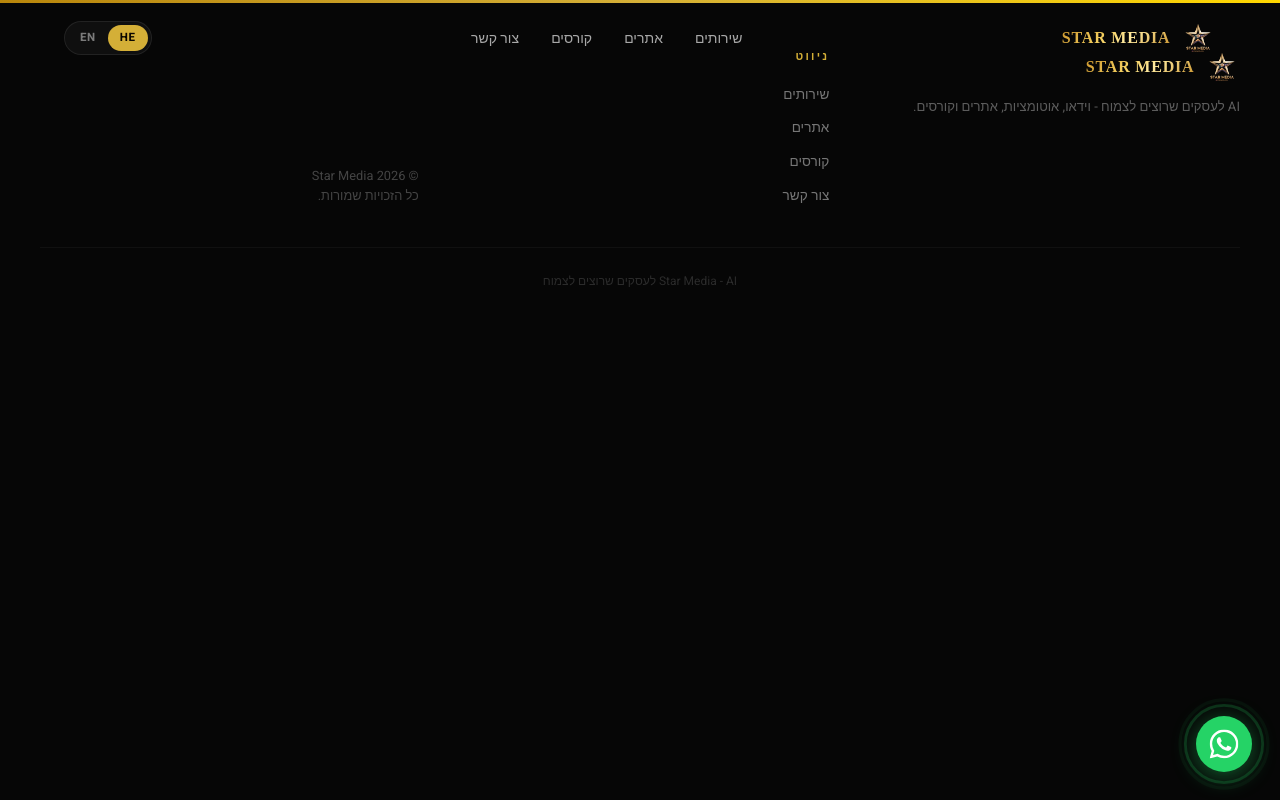
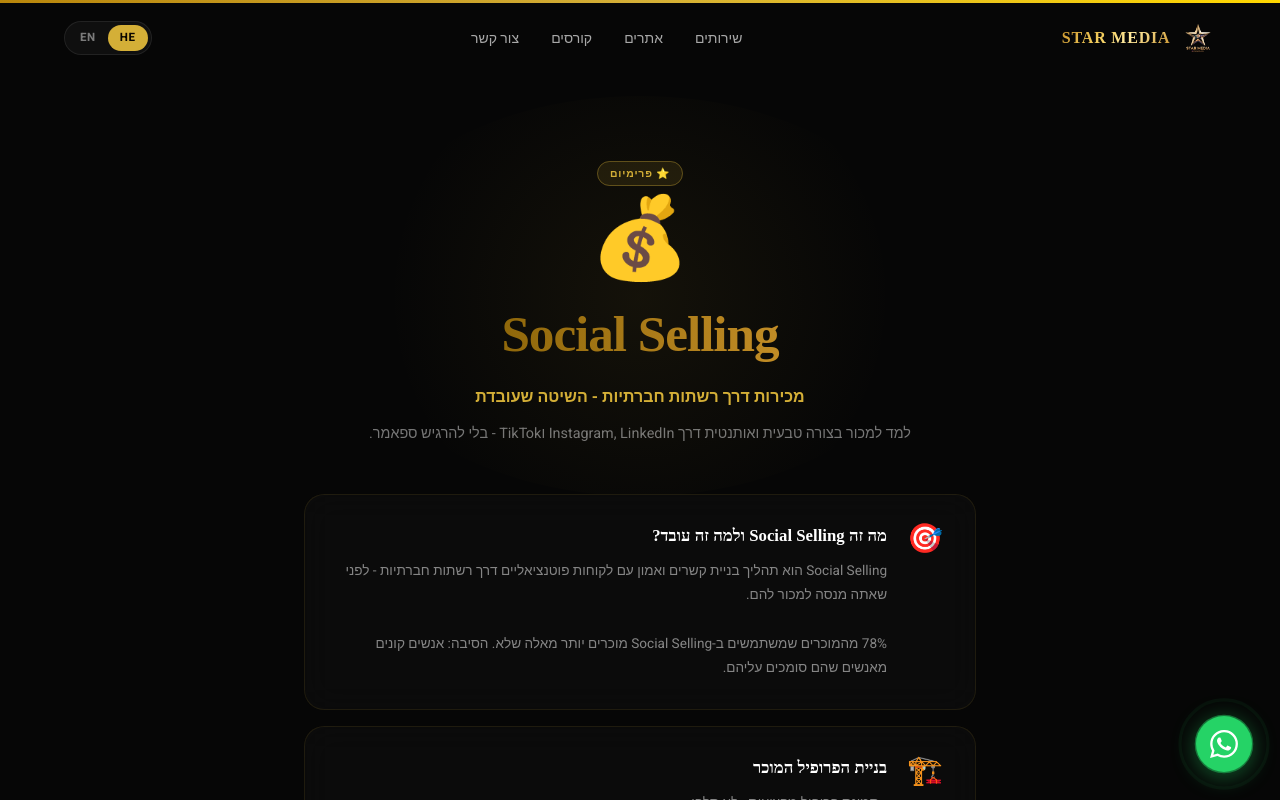
Before and after one commit to stapp12/star-media, a React (Vite) app: page /social-selling in a window 1280 px wide. Shown: the top 800 px of the page. Built offline with nearby package versions, Linux system fonts and the light colour scheme; a web font is replaced by a local one.

Commit message:
feat: add Claude Design, AI Studio, Social Selling to courses + new pages

```diff
--- a/src/App.tsx
+++ b/src/App.tsx
@@ -16,6 +16,7 @@
 import AiBusinessGuide from './pages/guides/AiBusinessGuide'
 import AutomationsGuide from './pages/guides/AutomationsGuide'
 import WebCourseGuide from './pages/guides/WebCourseGuide'
+import SocialSellingGuide from './pages/guides/SocialSellingGuide'
 
 export default function App() {
   const { dir } = useLang()
@@ -45,6 +46,7 @@
         <Route path="/ai-business" element={<AiBusinessGuide />} />
         <Route path="/automations" element={<AutomationsGuide />} />
         <Route path="/web-course" element={<WebCourseGuide />} />
+        <Route path="/social-selling" element={<SocialSellingGuide />} />
       </Routes>
       <Footer />
       <WhatsApp />
--- a/src/pages/Home.tsx
+++ b/src/pages/Home.tsx
@@ -128,11 +128,13 @@
 
   const courses = [
     { emoji: '🤖', title: L('AI לעסקים - מ-0 ליחידים', 'AI for Business - Zero to Expert'), desc: L('המדריך המקיף לשימוש ב-AI לצמיחת עסק', 'The complete guide to using AI for business growth'), price: '₪497', free: false, href: '/ai-business' },
-    { emoji: '🎬', title: 'AI Video Creator',                                                  desc: L('צור וידאו מקצועי עם בינה מלאכותית לכל פלטפורמה', 'Create professional video with AI for every platform'), price: '₪397', free: false, href: '/ai-studio' },
-    { emoji: '⚡', title: L('אוטומציות לעסקים', 'Business Automations'),                       desc: L('תהליכים אוטומטיים שחוסכים שעות עבודה בשבוע', 'Automated processes that save hours of work per week'), price: '₪597', free: false, href: '/automations' },
-    { emoji: '🌐', title: L('בניית אתרים עם AI', 'Build Websites with AI'),                   desc: L('בנה אתר מקצועי תוך יום עם כלי AI מתקדמים', 'Build a professional website in a day with advanced AI tools'), price: '₪297', free: false, href: '/web-course' },
-    { emoji: '📱', title: L('מדריך אינסטגרם', 'Instagram Guide'),                             desc: L('מ-0 ל-10K עוקבים - מדריך שלב אחר שלב', 'From 0 to 10K followers - step by step guide'), price: L('חינם', 'Free'), free: true, href: '/instagram-guide' },
-    { emoji: '💬', title: L('ChatGPT לעסקים', 'ChatGPT for Business'),                        desc: L('100+ פרומפטים שישנו את אופן העבודה שלך', '100+ prompts that will change the way you work'), price: L('חינם', 'Free'), free: true, href: '/chatgpt-guide' },
+    { emoji: '🎬', title: L('קורס AI Studio', 'AI Studio Course'),                           desc: L('צור סרטוני שיווק ואווטאר AI ברמה סטודיו', 'Create marketing videos and AI avatar at studio level'), price: '₪397', free: false, href: '/ai-studio' },
+    { emoji: '🎨', title: L('קורס Claude Design', 'Claude Design Course'),                   desc: L('עיצוב ממשקים, לוגואים ואתרים עם AI מתקדם', 'Design interfaces, logos and websites with advanced AI'), price: '₪597', free: false, href: '/claude-design-course' },
+    { emoji: '💰', title: L('Social Selling', 'Social Selling'),                              desc: L('מכירות אותנטיות דרך רשתות חברתיות שעובדות', 'Authentic social media sales that actually work'), price: '₪297', free: false, href: '/social-selling' },
+    { emoji: '⚡', title: L('אוטומציות לעסקים', 'Business Automations'),                     desc: L('תהליכים אוטומטיים שחוסכים שעות עבודה בשבוע', 'Automated processes that save hours of work per week'), price: '₪597', free: false, href: '/automations' },
+    { emoji: '🌐', title: L('בניית אתרים עם AI', 'Build Websites with AI'),                 desc: L('בנה אתר מקצועי תוך יום עם כלי AI מתקדמים', 'Build a professional website in a day with advanced AI tools'), price: '₪297', free: false, href: '/web-course' },
+    { emoji: '📱', title: L('מדריך אינסטגרם', 'Instagram Guide'),                           desc: L('מ-0 ל-10K עוקבים - מדריך שלב אחר שלב', 'From 0 to 10K followers - step by step guide'), price: L('חינם', 'Free'), free: true, href: '/instagram-guide' },
+    { emoji: '💬', title: L('ChatGPT לעסקים', 'ChatGPT for Business'),                      desc: L('100+ פרומפטים שישנו את אופן העבודה שלך', '100+ prompts that will change the way you work'), price: L('חינם', 'Free'), free: true, href: '/chatgpt-guide' },
   ]
 
   return (
--- /dev/null
+++ b/src/pages/guides/SocialSellingGuide.tsx
@@ -0,0 +1,45 @@
+import GuidePage from './GuidePage'
+
+export default function SocialSellingGuide() {
+  return (
+    <GuidePage
+      emoji="💰"
+      badge="paid"
+      title="Social Selling"
+      subtitle="מכירות דרך רשתות חברתיות - השיטה שעובדת"
+      description="למד למכור בצורה טבעית ואותנטית דרך Instagram, LinkedIn וTikTok - בלי להרגיש ספאמר."
+      sections={[
+        {
+          emoji: '🎯',
+          title: 'מה זה Social Selling ולמה זה עובד?',
+          content: 'Social Selling הוא תהליך בניית קשרים ואמון עם לקוחות פוטנציאליים דרך רשתות חברתיות - לפני שאתה מנסה למכור להם.\n\n78% מהמוכרים שמשתמשים ב-Social Selling מוכרים יותר מאלה שלא. הסיבה: אנשים קונים מאנשים שהם סומכים עליהם.',
+        },
+        {
+          emoji: '🏗️',
+          title: 'בניית הפרופיל המוכר',
+          content: '• תמונת פרופיל מקצועית - לא סלפי\n• Bio שמסביר מה אתה עושה ולמי\n• Highlights עם הוכחות חברתיות: המלצות, תוצאות, עבודות\n• קישור לדף נחיתה או ווצאפ\n• פוסט "עלי" שמספר את הסיפור שלך\n\nהפרופיל שלך הוא כרטיס הביקור החדש.',
+        },
+        {
+          emoji: '📝',
+          title: 'תוכן שמוכר בלי למכור',
+          content: 'נוסחת 4-1-1:\n• 4 פוסטים של ערך (טיפים, מידע, השראה)\n• 1 פוסט שיתוף תוכן של אחרים\n• 1 פוסט שיווקי ישיר\n\nסוגי תוכן שעובדים:\n• Case studies: לקוח שהצלחנו\n• Behind the scenes: איך אתה עובד\n• Tips: ידע מקצועי בחינם\n• Mistakes: טעויות נפוצות בתחום',
+        },
+        {
+          emoji: '🤝',
+          title: 'בניית קשרים אמיתיים',
+          content: '• הגב לתגובות תוך שעה - בצורה אמיתית ולא generic\n• שלח DM אישי ומותאם (לא copy-paste)\n• כן לתת value לפני שמבקשים משהו\n• הגב לפוסטים של לקוחות פוטנציאליים\n• השתתף בקבוצות ופורומים רלוונטיים\n\nכלל: תן 10 פעמים לפני שאתה לוקח פעם אחת.',
+        },
+        {
+          emoji: '💬',
+          title: 'DM שמביא לפגישות',
+          content: 'תבנית מנצחת:\n1. התחל עם משהו אישי/ספציפי\n2. הצג ערך (לא "הי, מה שלומך?")\n3. שאל שאלה אחת בלבד\n4. קצר - עד 3 שורות\n\nדוגמה: "ראיתי את הפוסט שלך על [נושא] - נקודה מעולה. אנחנו עזרנו ל-[עסק דומה] להגדיל מכירות ב-40% בשיטה דומה. רלוונטי לשוחח?"',
+        },
+        {
+          emoji: '📊',
+          title: 'מדדים ומטרות',
+          content: 'מה למדוד:\n• Profile views בשבוע\n• Connection requests שנשלחו vs התקבלו\n• DMs שנשלחו vs שהגיעו לשיחה\n• שיחות שהגיעו לפגישה\n• פגישות שנסגרו כעסקה\n\nיעד מציאותי לחודש ראשון: 5-10 שיחות איכותיות.',
+        },
+      ]}
+    />
+  )
+}
```
